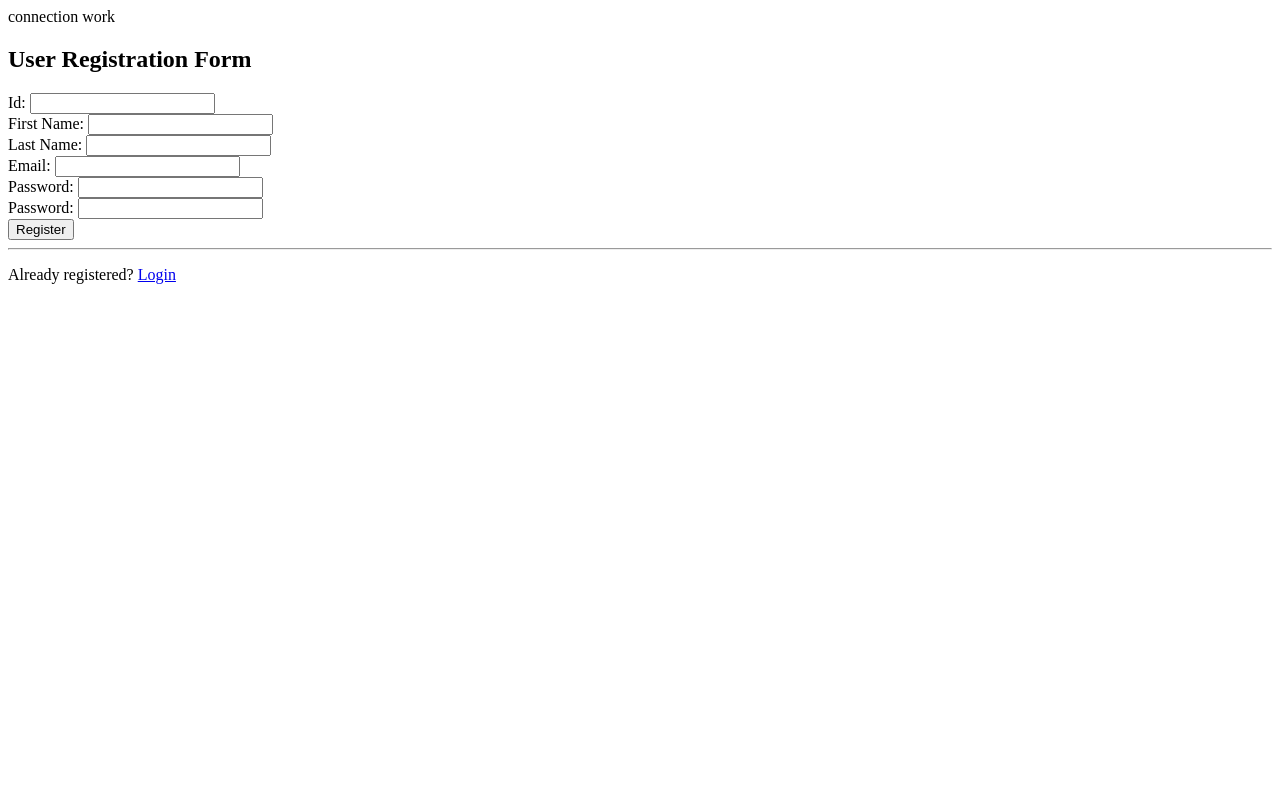
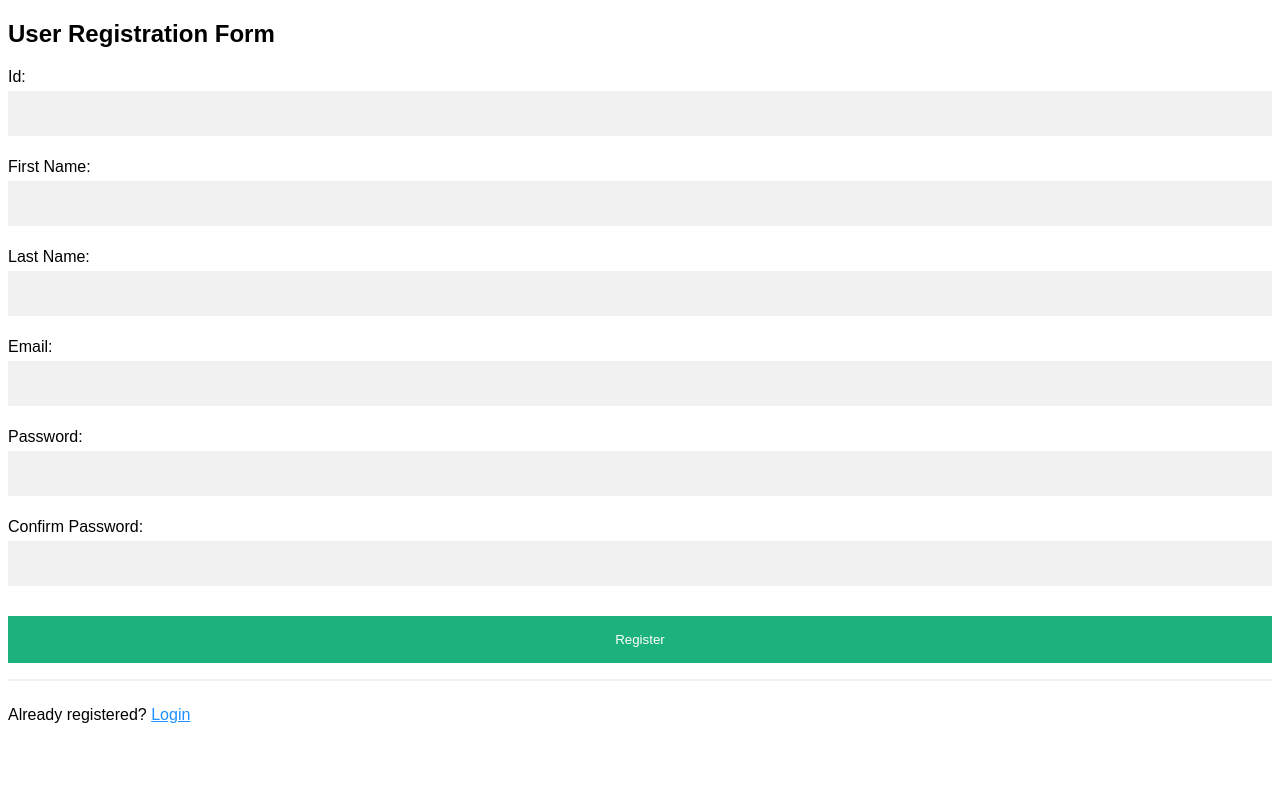
Before and after one commit to anasmak04/Brief1-PHP, a PHP site: page /views/register/signup.php in a window 1280 px wide. Run offline with PHP 8.4, Linux system fonts and the light colour scheme.

Commit message:
added some styles

```diff
--- a/database/DbConnection.php
+++ b/database/DbConnection.php
@@ -11,9 +11,6 @@
         die('error connection here '. $connexion->connect_error);
     }
 
-    else{
-        echo "connection work";
-    }
 
 
 
--- a/views/register/signup.php
+++ b/views/register/signup.php
@@ -8,6 +8,7 @@ if (isset($_POST['submit'])) {
     $email = $_POST['email'];
     $password = $_POST['password'];
     $confirmPwd = $_POST['confirmPassword'];
+
 
     if ($password !== $confirmPwd) {
         echo "Password does not match. Please try again.";
@@ -21,7 +22,7 @@ if (isset($_POST['submit'])) {
         if ($result) {
             echo "Registration done successfully!";
             header("Location: " . $path);
-            exit(); // Ensure to halt script execution after redirection
+            exit();
         } else {
             echo "Something went wrong while registration!<br>";
             echo "Error Description: " . $connexion->error;
@@ -38,6 +39,68 @@ if (isset($_POST['submit'])) {
     <meta name="viewport" content="width=device-width, initial-scale=1.0">
     <title>User Registration</title>
 </head>
+<style>
+    body {
+        font-family: Arial, Helvetica, sans-serif;
+    }
+
+    * {
+        box-sizing: border-box;
+    }
+
+    .container {
+        padding: 16px;
+        background-color: white;
+    }
+
+    input[type=text],
+    input[type=password],
+    input[type=number]  {
+        width: 100%;
+        padding: 15px;
+        margin: 5px 0 22px 0;
+        display: inline-block;
+        border: none;
+        background: #f1f1f1;
+    }
+
+    input[type=text]:focus,
+    input[type=password]:focus {
+        background-color: #ddd;
+        outline: none;
+    }
+
+    /* Overwrite default styles of hr */
+    hr {
+        border: 1px solid #f1f1f1;
+        margin-bottom: 25px;
+    }
+
+    .registerbtn {
+        background-color: #04AA6D;
+        color: white;
+        padding: 16px 20px;
+        margin: 8px 0;
+        width: fit-content;
+        border: none;
+        cursor: pointer;
+        width: 100%;
+        opacity: 0.9;
+    }
+
+    .registerbtn:hover {
+        opacity: 1;
+    }
+
+    a {
+        color: dodgerblue;
+    }
+
+    .signin {
+        background-color: #f1f1f1;
+        text-align: center;
+    }
+</style>
 
 <body>
     <h2>User Registration Form</h2>
@@ -50,9 +113,9 @@ if (isset($_POST['submit'])) {
         Last Name: <input type="text" name="lastName"><br>
         Email: <input type="text" name="email" required><br>
         Password: <input type="password" name="password" required><br>
-        Password: <input type="password" name="confirmPassword" required><br>
+        Confirm Password: <input type="password" name="confirmPassword" required><br>
 
-        <button type="submit" name="submit">Register</button>
+        <button class="registerbtn" type="submit" name="submit">Register</button>
         <hr>
 
         <p>Already registered? <a href="login.php">Login</a></p>
--- a/views/user/create.php
+++ b/views/user/create.php
@@ -3,7 +3,6 @@
 include '../../database/DbConnection.php';
 
 if (isset($_POST['submit'])) {
-    $id = mysqli_real_escape_string($connexion, $_POST['id']);
     $firstName = mysqli_real_escape_string($connexion, $_POST['firstName']);
     $lastName = mysqli_real_escape_string($connexion, $_POST['lastName']);
     $email = mysqli_real_escape_string($connexion, $_POST['email']);
@@ -49,9 +48,7 @@ if (isset($_POST['submit'])) {
         <p class="text-capitalize text-center">insert a values from user</p>
         <form action="create.php" method="post">
             <div class="row">
-                <div class="col">
-                    <input type="number" name="id" class="form-control" placeholder="Id user">
-                </div>
+
                 <div class="col">
                     <input type="text" name="firstName" class="form-control" placeholder="First name">
                 </div>
--- a/views/user/show.php
+++ b/views/user/show.php
@@ -86,7 +86,6 @@ $result = $connexion->query($sql);
                         <table class="table">
                             <thead>
                                 <tr>
-                                    <th scope="col">id</th>
                                     <th scope="col">FirstName</th>
                                     <th scope="col">LastName</th>
                                     <th scope="col">Email</th>
@@ -101,7 +100,6 @@ $result = $connexion->query($sql);
                                         $counter++;
                                 ?>
                                         <tr>
-                                            <td><?php echo $row['id']; ?></td>
                                             <td><?php echo $row['firstName']; ?></td>
                                             <td><?php echo $row['lastName']; ?></td>
                                             <td><?php echo $row['email']; ?></td>
```
Also changed, not shown: views/login/signin.php (+65 -1 lines).
